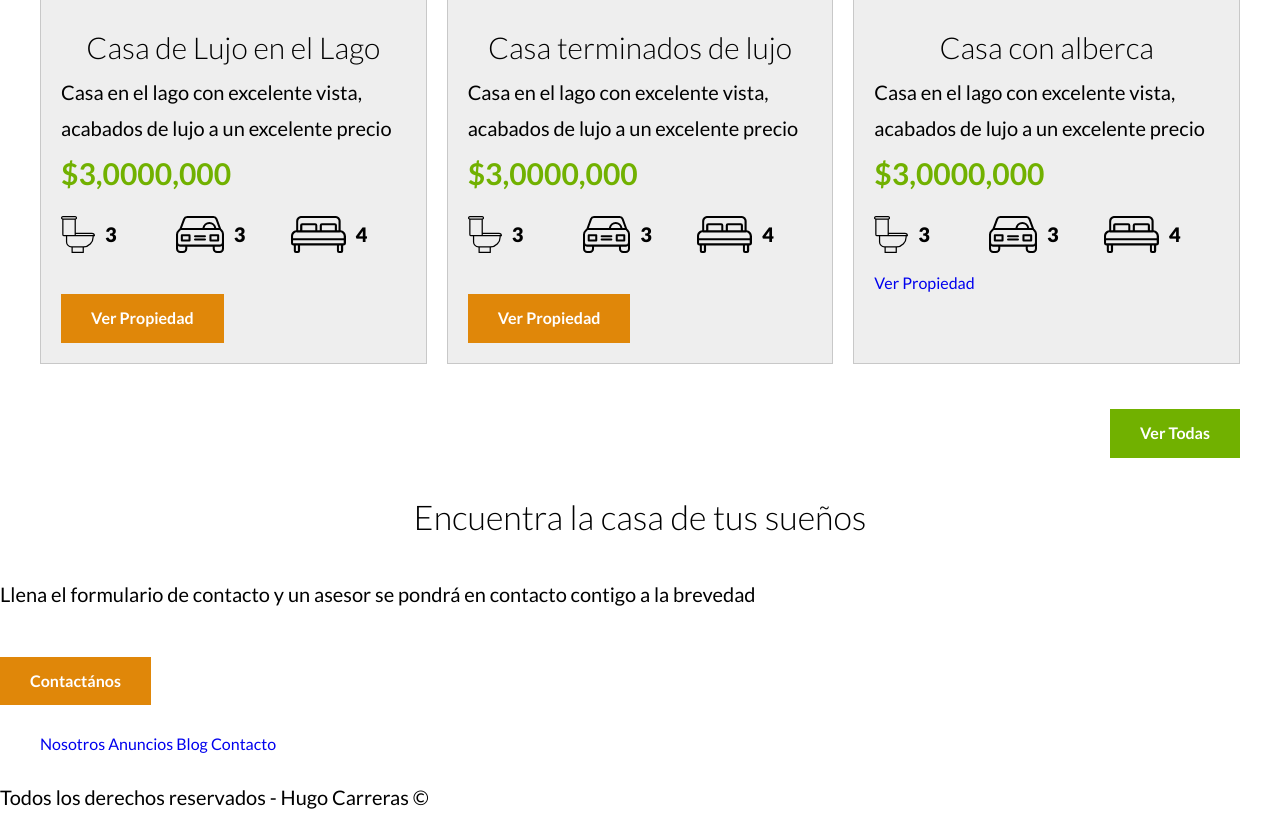
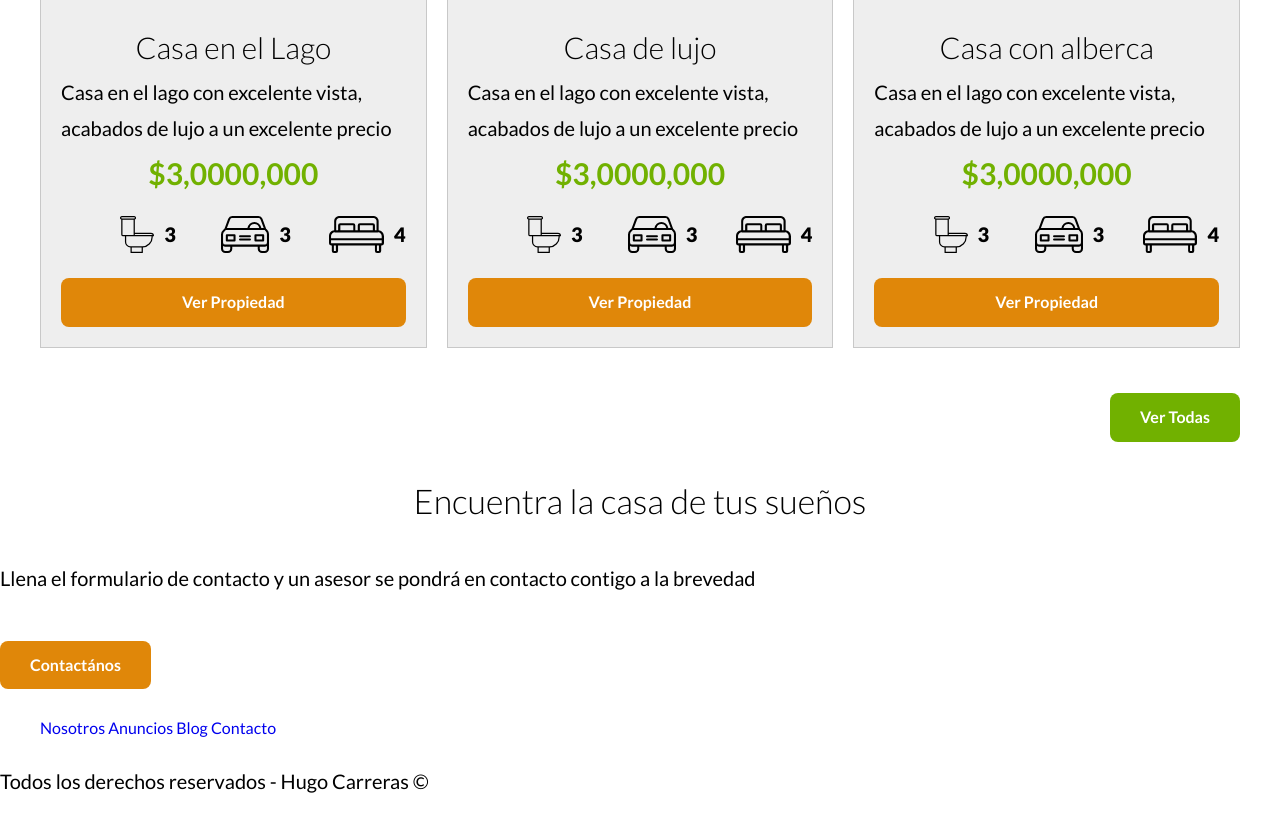
Before and after one commit to HCZ369/Bienes-Raices, a PHP site: page / in a window 1280 px wide. Shown: the part 1680-2520 px from the top of the page. After the commit the page ends 2473 px from the top, so only its background shows below. Run offline with PHP 8.4, Linux system fonts and the light colour scheme.

Commit message:
mixins y anuncios

```diff
--- a/base.html
+++ b/base.html
@@ -1,3 +1,4 @@
+//este archivo utilizamos como base para crear mas paginas en caso sea necesario
 <!DOCTYPE html>
 <html lang="en">
 	<head>
--- a/build/css/app.css
+++ b/build/css/app.css
@@ -398,6 +398,7 @@ h4 {
   margin-top: 2.5rem;
   display: inline-block;
   border: none;
+  border-radius: 0.8rem;
 }
 .boton-amarillo:hover {
   background-color: #c77808;
@@ -414,6 +415,7 @@ h4 {
   margin-top: 2.5rem;
   display: block;
   border: none;
+  border-radius: 0.8rem;
 }
 .boton-amarillo-block:hover {
   background-color: #c77808;
@@ -430,6 +432,7 @@ h4 {
   margin-top: 2.5rem;
   display: inline-block;
   border: none;
+  border-radius: 0.8rem;
 }
 .boton-verde:hover {
   background-color: #619800;
@@ -509,7 +512,8 @@ h4 {
 .anuncio .contenido-anuncio {
   padding: 2rem;
 }
-.anuncio h3, .anuncio p {
+.anuncio h3,
+.anuncio p {
   margin: 0;
 }
 
@@ -517,6 +521,7 @@ h4 {
   color: #71b100;
   font-weight: 700;
   font-size: 3rem;
+  text-align: center;
 }
 
 .iconos-caracteristicas {
@@ -528,6 +533,7 @@ h4 {
 .iconos-caracteristicas li {
   flex: 1;
   display: flex;
+  justify-content: flex-end;
 }
 .iconos-caracteristicas li img {
   flex: 0 0 3rem;
--- a/index.html
+++ b/index.html
@@ -68,7 +68,7 @@
 					</picture>
 
 					<div class="contenido-anuncio">
-						<h3>Casa de Lujo en el Lago</h3>
+						<h3>Casa en el Lago</h3>
 						<p>Casa en el lago con excelente vista, acabados de lujo a un excelente precio</p>
 						<p class="precio">$3,0000,000</p>
 
@@ -87,7 +87,7 @@
 							</li>
 						</ul>
 
-						<a href="anuncio.html" class="boton boton-amarillo"> Ver Propiedad </a>
+						<a href="anuncio.html" class="boton-amarillo-block"> Ver Propiedad </a>
 					</div>
 					<!--.contenido-anuncio-->
 				</div>
@@ -101,7 +101,7 @@
 					</picture>
 
 					<div class="contenido-anuncio">
-						<h3>Casa terminados de lujo</h3>
+						<h3>Casa de lujo</h3>
 						<p>Casa en el lago con excelente vista, acabados de lujo a un excelente precio</p>
 						<p class="precio">$3,0000,000</p>
 
@@ -120,7 +120,7 @@
 							</li>
 						</ul>
 
-						<a href="anuncio.html" class="boton boton-amarillo"> Ver Propiedad </a>
+						<a href="anuncio.html" class="boton-amarillo-block"> Ver Propiedad </a>
 					</div>
 					<!--.contenido-anuncio-->
 				</div>
@@ -153,7 +153,7 @@
 							</li>
 						</ul>
 
-						<a href="anuncio.html" class="boton boton-negro"> Ver Propiedad </a>
+						<a href="anuncio.html" class="boton-amarillo-block"> Ver Propiedad </a>
 					</div>
 					<!--.contenido-anuncio-->
 				</div>
--- a/src/scss/base/_mixins.scss
+++ b/src/scss/base/_mixins.scss
@@ -32,6 +32,7 @@
 	margin-top: 2.5rem;
 	display: $display;
 	border: none;
+	border-radius: 0.8rem;
 
 	&:hover {
 		background-color: darken($bgColor, 5);
--- a/src/scss/layout/_anuncios.scss
+++ b/src/scss/layout/_anuncios.scss
@@ -13,15 +13,16 @@
 		padding: 2rem;
 	}
 
-    h3, p {
+	h3,
+	p {
 		margin: 0;
 	}
-
 }
 .precio {
 	color: $verde;
 	font-weight: $bold;
 	font-size: 3rem;
+	text-align: center;
 }
 
 .iconos-caracteristicas {
@@ -29,13 +30,13 @@
 	list-style: none;
 	padding: 0;
 	max-width: 40rem;
-
 	li {
 		flex: 1;
 		display: flex;
+		justify-content: flex-end;
 
 		img {
-            flex:  0 0 3rem;
+			flex: 0 0 3rem;
 			margin-right: 1rem;
 		}
 		p {
--- /dev/null
+++ b/src/scss/layout/_footer.scss
@@ -0,0 +1,20 @@
+.footer {
+	padding: 2.5rem 0;
+	background-color: $grisOscuro;
+	margin-bottom: 0;
+
+	.contenedor-footer {
+		padding-top: 2.5rem;
+	}
+
+	.navegacion {
+		visibility: visible;
+		opacity: 1;
+		height: auto;
+	}
+
+	.copyright {
+		color: $blanco;
+		text-align: center;
+	}
+}
```
Also changed, not shown: 1 other file. Lines whose indentation alone changed are shown as unchanged.
